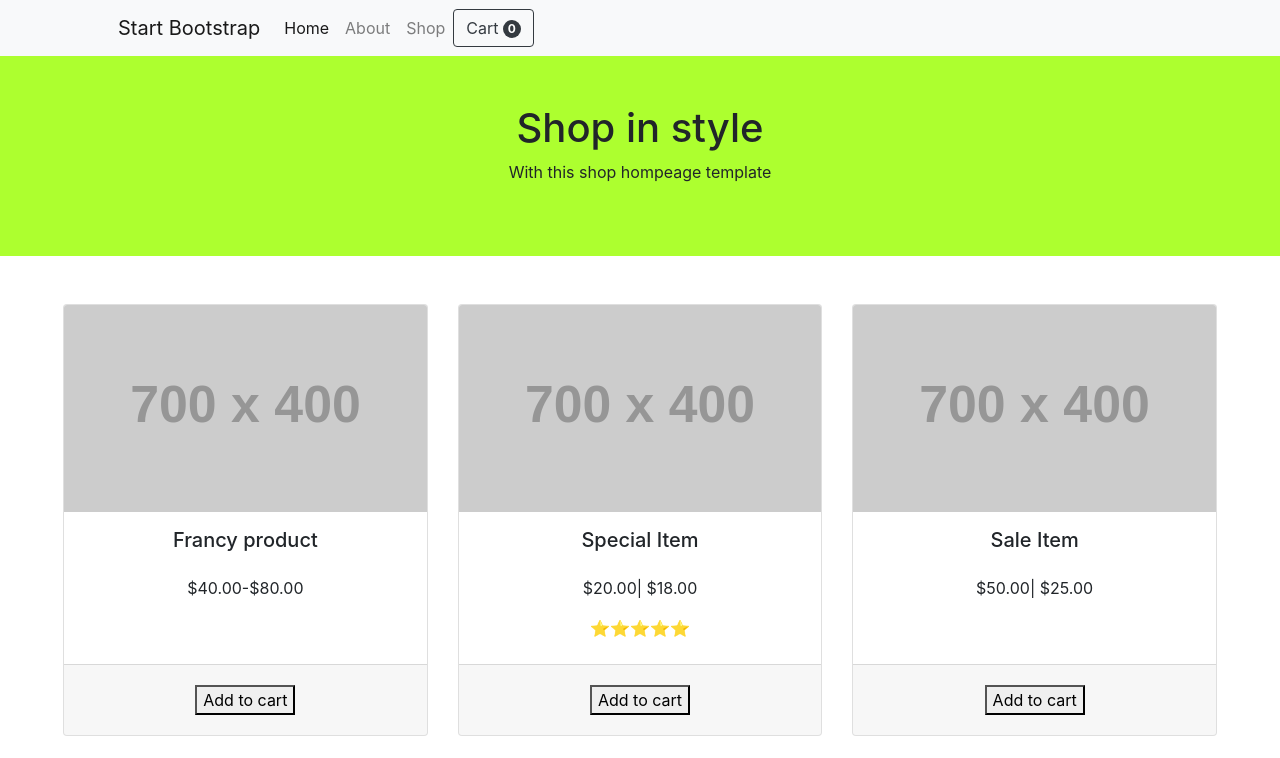
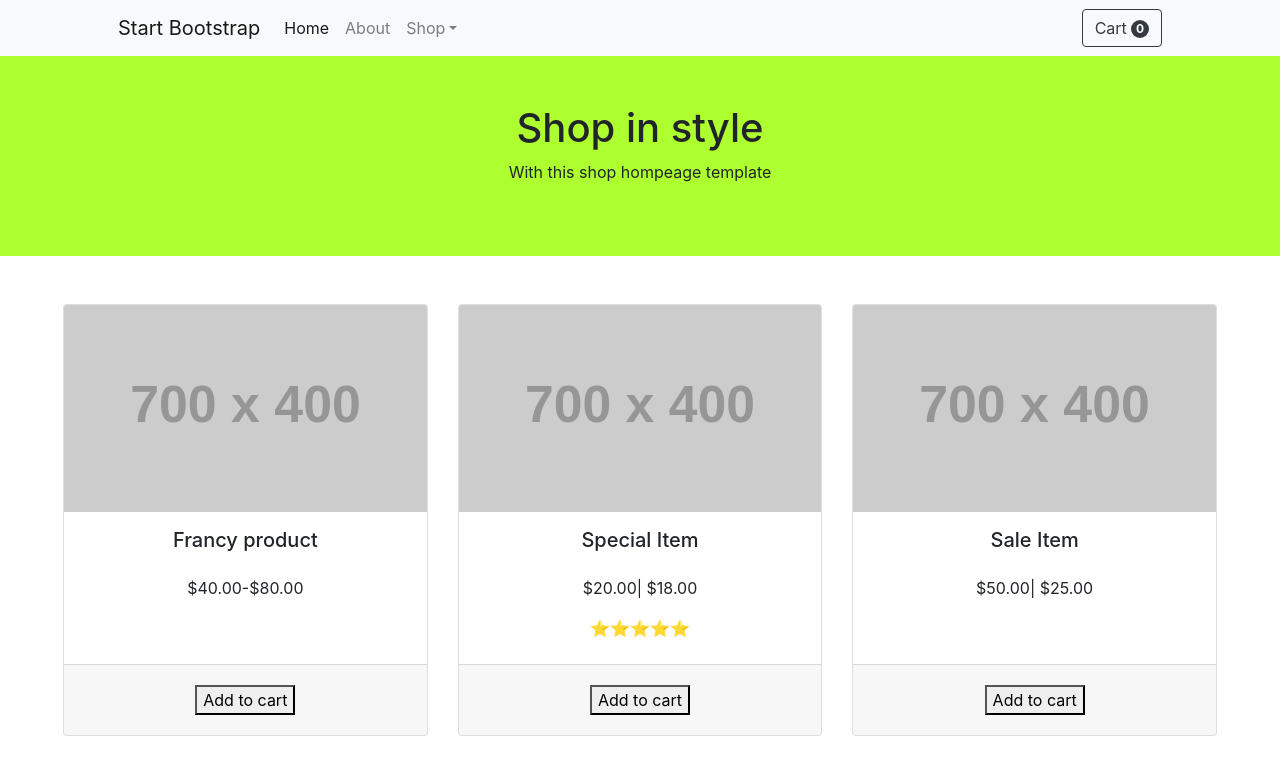
Before and after one commit to Anuanushree/react-project, a React (Create React App) app: page / in a window 1280 px wide. Shown: the top 758 px of the page. Built offline with nearby package versions, Linux system fonts and the light colour scheme.

Commit message:
last-commit

```diff
--- /dev/null
+++ b/src/App.css
@@ -0,0 +1,11 @@
+
+.navbar-expand-lg .navbar-collapse {
+    display: flex !important;
+    flex-basis: auto;
+}
+
+.navbar-collapse {
+    flex-basis: 100%;
+    flex-grow: 1;
+    align-items: center;
+}
--- a/src/Navigation.js
+++ b/src/Navigation.js
@@ -32,7 +32,7 @@ function Navigation({ count }) {
                             </li>
                             <li className="nav-item dropdown">
                                 <a
-                                    className="nav-link"
+                                    className="nav-link dropdown-toggle"
                                     id="navbarDropdown"
                                     href="/"
                                     role="button"
@@ -62,6 +62,7 @@ function Navigation({ count }) {
                                 </ul>
                             </li>
                         </ul>
+                    </div>
                         <form className="d-flex">
                             <button className="btn btn-outline-dark" type="submit">
                                 <i className="bi-cart-fill me-1"></i>
@@ -71,7 +72,9 @@ function Navigation({ count }) {
                                 </span>
                             </button>
                         </form>
-                    </div>
+
+
+
                 </div>
             </nav>
         </>
```
